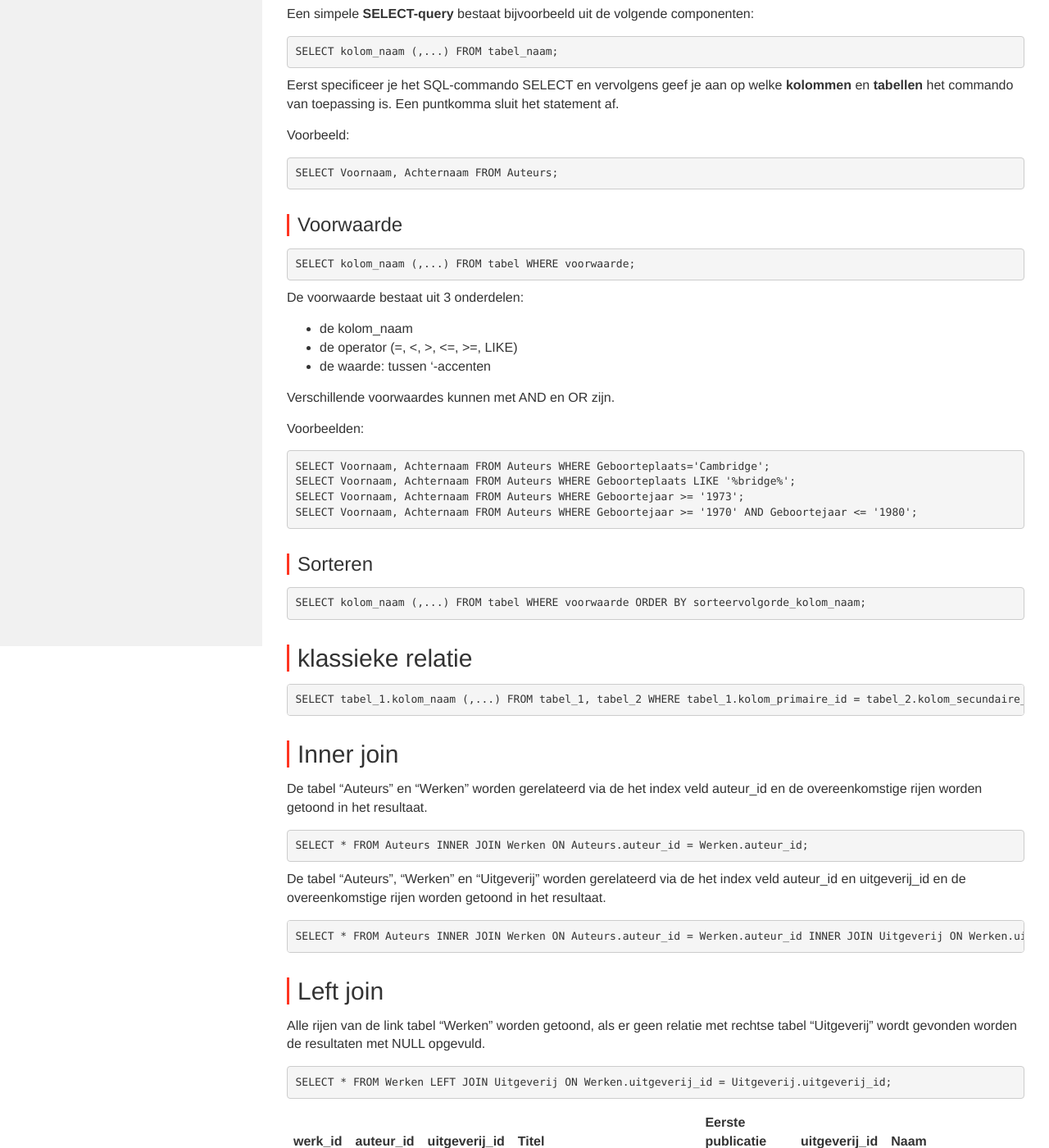
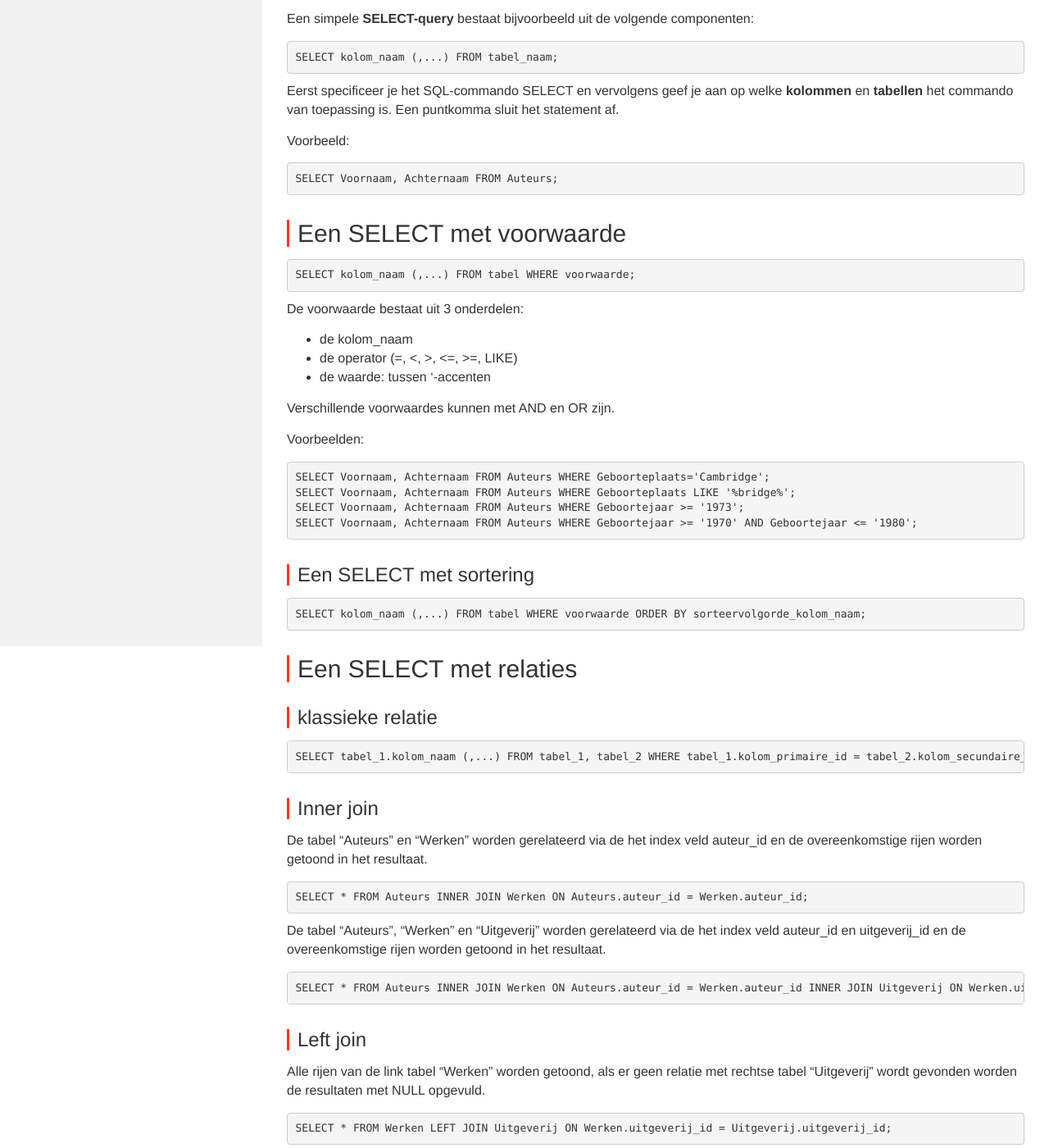
Before and after one commit to Syntra-Brussel/dynamische-webtechnieken, a Jekyll site: the page built from mysql/select.md, in a window 1280 px wide and 1400 px high, scrolled down 712 px. Shown: the whole window at 82% size. Built offline with Jekyll 4.4.1, drawn with Linux system fonts in a browser that asks for light colours; nearby versions of some CDN libraries; a script that is not in the unit is left out.

Commit message:
Update select.md

```diff
--- a/mysql/select.md
+++ b/mysql/select.md
@@ -12,7 +12,7 @@ De indexen definieer je de parameters INDEX, UNIQUE en A_I. Je herkent ze in PHP
 <img src="images/select.png" />
 Je kan ook de relaties bepalen via de “Structuur” tab en dan de knop “Relatieoverzicht”.
 
-### Simpele SELECT
+## Simpele SELECT
 Een simpele <strong>SELECT-query</strong> bestaat bijvoorbeeld uit de volgende componenten:
 
 <pre>
@@ -27,7 +27,7 @@ Voorbeeld:
 SELECT Voornaam, Achternaam FROM Auteurs;
 </pre>
 
-### Voorwaarde
+## Een SELECT met voorwaarde
 
 <pre>
 SELECT kolom_naam (,...) FROM tabel WHERE voorwaarde;
@@ -49,18 +49,19 @@ SELECT Voornaam, Achternaam FROM Auteurs WHERE Geboortejaar >= '1973';
 SELECT Voornaam, Achternaam FROM Auteurs WHERE Geboortejaar >= '1970' AND Geboortejaar <= '1980';
 </pre>
 
-### Sorteren
+### Een SELECT met sortering
 <pre>
 SELECT kolom_naam (,...) FROM tabel WHERE voorwaarde ORDER BY sorteervolgorde_kolom_naam;
 </pre>
 
-## klassieke relatie
+## Een SELECT met relaties
+### klassieke relatie
 
 <pre>
 SELECT tabel_1.kolom_naam (,...) FROM tabel_1, tabel_2 WHERE tabel_1.kolom_primaire_id = tabel_2.kolom_secundaire_id;
 </pre>
 
-## Inner join
+### Inner join
 De tabel “Auteurs” en “Werken” worden gerelateerd via de het index veld auteur_id en de overeenkomstige rijen worden getoond in het resultaat.
 
 <pre>
@@ -73,7 +74,7 @@ De tabel “Auteurs”, “Werken” en “Uitgeverij” worden gerelateerd via
 SELECT * FROM Auteurs INNER JOIN Werken ON Auteurs.auteur_id = Werken.auteur_id INNER JOIN Uitgeverij ON Werken.uitgeverij_id = Uitgeverij.uitgeverij_id;
 </pre>
 
-## Left join
+### Left join
 Alle rijen van de link tabel “Werken” worden getoond, als er geen relatie met rechtse tabel “Uitgeverij” wordt gevonden worden de resultaten met NULL opgevuld.
 
 <pre>
@@ -81,7 +82,7 @@ SELECT * FROM Werken LEFT JOIN Uitgeverij ON Werken.uitgeverij_id = Uitgeverij.u
 </pre>
 <table class="table"><thead><tr><th>werk_id</th><th>auteur_id</th><th>uitgeverij_id</th><th>Titel</th><th>Eerste publicatie</th><th>uitgeverij_id</th><th>Naam</th></tr></thead><tbody><tr><td>1</td><td>1</td><td>1</td><td>In de Ban van de Ring</td><td>1954</td><td>1</td><td>Uitgeverij Unieboek-Het Spectrum</td></tr><tr><td>2</td><td>1</td><td>2</td><td>De Hobbit</td><td>1937</td><td>2</td><td>George Allen &amp; Unwin</td></tr><tr><td>3</td><td>1</td><td><em>NULL</em></td><td>De Silmarillion</td><td>1977</td><td><em>NULL</em></td><td><em>NULL</em></td></tr><tr><td>4</td><td>2</td><td><em>NULL</em></td><td>Het Transgalactisch Liftershandboek</td><td>1979</td><td><em>NULL</em></td><td><em>NULL</em></td></tr><tr><td>5</td><td>2</td><td><em>NULL</em></td><td>Het Restaurant aan het Einde van het Heelal</td><td>1980</td><td><em>NULL</em></td><td><em>NULL</em></td></tr><tr><td>6</td><td>2</td><td><em>NULL</em></td><td>Het Leven, het Heelal en de Rest&nbsp;</td><td>1984</td><td><em>NULL</em></td><td><em>NULL</em></td></tr></tbody></table>
 
-## Right join
+### Right join
 Alle rijen van de rechtste tabel “Uitgeverij” worden getoond, als er geen relatie met links tabel “Werken” wordt gevonden worden de resultaten met NULL opgevuld.
 
 <pre>
```
